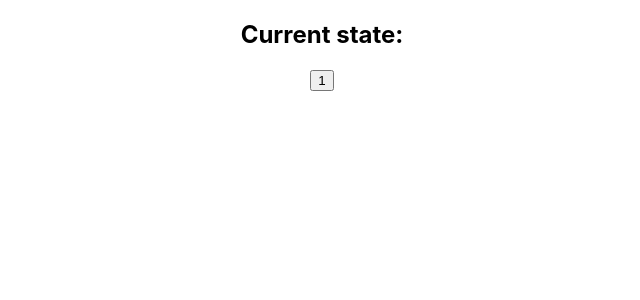
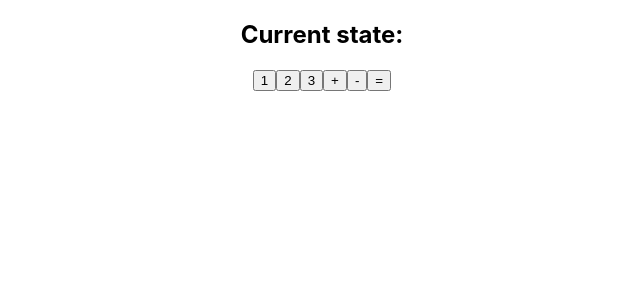
Before and after one commit to xanoosh/calculator-typescript-, a React (Create React App) app: page / in a window 1280 px wide. Shown: the top 300 px of the page, without its empty margins (318-958 px from the left). Built offline with nearby package versions, Linux system fonts and the light colour scheme.

Commit message:
mutiple button components, function to calculate result wit eval()

```diff
--- a/src/App.tsx
+++ b/src/App.tsx
@@ -6,16 +6,27 @@ import { useState } from 'react';
 
 function App() {
   const [calculation, setCalculation] = useState<string>('');
-  const handleClick = (e: MouseEvent) => {
+  const handleCalculation = (e: MouseEvent) => {
     const val = e.currentTarget as HTMLButtonElement;
     console.log(val.textContent);
     setCalculation((prev) => prev + val.textContent);
     // setCalculation((prev) => 's');
   };
+  const handleResult = (e: MouseEvent) => {
+    const val = e.currentTarget as HTMLButtonElement;
+    console.log(val.textContent);
+    const calculate = calculation;
+    setCalculation((prev) => eval(prev));
+  };
   return (
     <div className="App">
       <h2>Current state: {calculation}</h2>
-      <Button val="1" click={handleClick} />
+      <Button val="1" click={handleCalculation} />
+      <Button val="2" click={handleCalculation} />
+      <Button val="3" click={handleCalculation} />
+      <Button val="+" click={handleCalculation} />
+      <Button val="-" click={handleCalculation} />
+      <Button val="=" click={handleResult} />
     </div>
   );
 }
```
